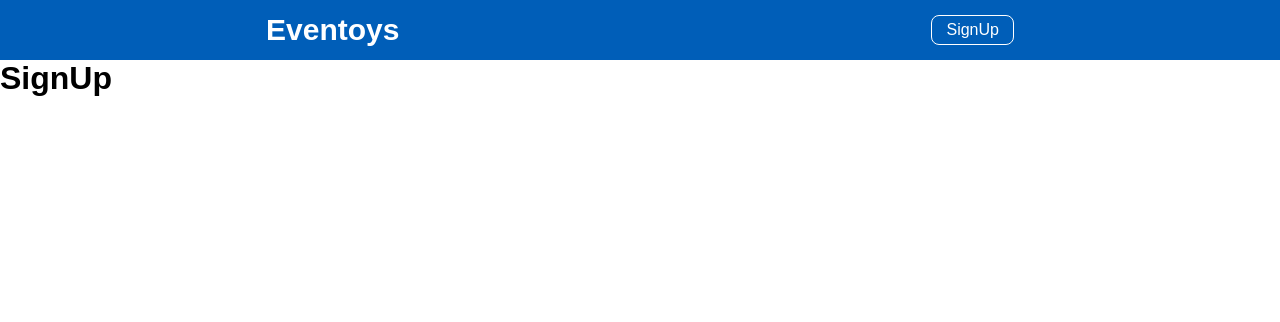
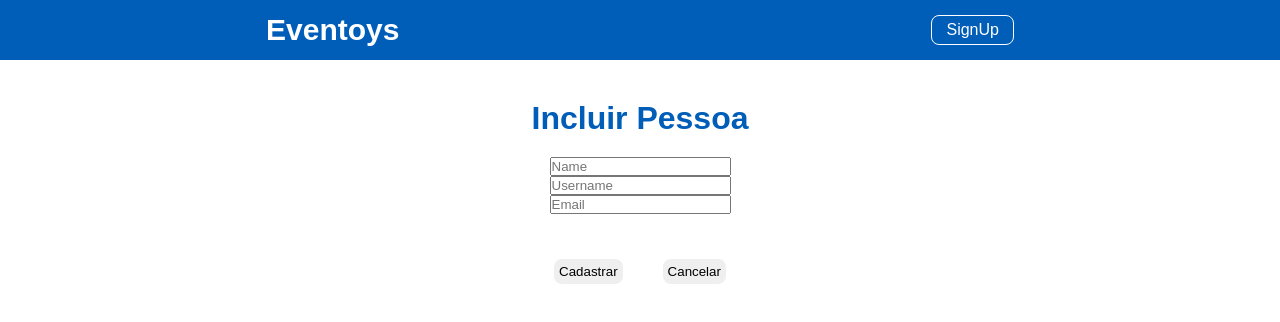
Before and after one commit to AlbertoDamaso/eventoys-front, a React (Create React App) app: page /signup in a window 1280 px wide. Shown: the top 322 px of the page. Built offline with nearby package versions, Linux system fonts and the light colour scheme.

Commit message:
eventoys-frontSignUp

```diff
--- a/package.json
+++ b/package.json
@@ -6,8 +6,10 @@
     "@testing-library/jest-dom": "^5.16.5",
     "@testing-library/react": "^13.4.0",
     "@testing-library/user-event": "^13.5.0",
+    "axios": "^1.2.1",
     "react": "^18.2.0",
     "react-dom": "^18.2.0",
+    "react-icons": "^4.7.1",
     "react-router-dom": "^6.6.1",
     "react-scripts": "5.0.1",
     "web-vitals": "^2.1.4"
--- a/src/components/Button/index.js
+++ b/src/components/Button/index.js
@@ -0,0 +1,15 @@
+import React from 'react';
+
+import './styles.css';
+
+function Button({title, ...rest}) {
+  return (
+    <div>
+        <button className='btn' {...rest}>
+            {title}
+        </button>
+    </div>
+  )
+}
+
+export default Button;
--- /dev/null
+++ b/src/components/Button/styles.css
@@ -0,0 +1,6 @@
+.btn {
+    margin: 20px;
+    padding: 5px;
+    border: 1px solid #cecece;
+    border-radius: 8px;
+}
--- a/src/components/Header/index.js
+++ b/src/components/Header/index.js
@@ -5,9 +5,9 @@ import { Link } from 'react-router-dom';
 function Header() {
   return (
     <header>
-      <Link className="logo" to="/">Eventoys</Link>
+      <Link className='logo' to='/'>Eventoys</Link>
       {/* <Link className="logo" to="/signin">SignIn</Link> */}
-      <Link className="signup" to="/signup">SignUp</Link>
+      <Link className='signup' to='/signup'>SignUp</Link>
     </header>
   )
 }
--- /dev/null
+++ b/src/components/Title/index.js
@@ -0,0 +1,15 @@
+import React from 'react';
+
+// import { Container } from './styles';
+
+function Title({title}) {
+  return(
+    <div>
+        <h1 className='title'>
+            {title}
+        </h1>
+    </div>
+  )
+}
+
+export default Title;
--- /dev/null
+++ b/src/components/Title/styles.css
@@ -0,0 +1,6 @@
+.title {
+    margin: 20px;
+    color: #005EB8;
+    font-weight: bold;
+    font-family: sans-serif;
+}
--- a/src/screens/Home/index.js
+++ b/src/screens/Home/index.js
@@ -1,11 +1,61 @@
-import React from 'react';
+import React, {useEffect, useState} from 'react';
+import { MdMode, MdOutlineDelete } from "react-icons/md";
+import axios from 'axios';
+
+import Title from '../../components/Title';
+import './styles.css';
 
 function Home() {
+
+  const [users, setUsers] = useState([]);
+
+  useEffect(()=>{
+    loadUsers();
+  },[]);
+
+  const loadUsers=async()=>{
+    const result= await axios.get("http://localhost:8080/");
+    setUsers(result.data);
+    // setUsers(result.data.slice(0,10));
+  }
+
   return(
-    <div>
-        <h1>
-            HOME
-        </h1>
+    <div className='container'>
+      <Title
+        title={'Bootcamp - 26/12/2022'}
+      />
+      <table>
+        <thead>
+          <tr>
+            <th scope='col'>#</th>
+            <th scope='col'>Name</th>
+            <th scope='col'>Username</th>
+            <th scope='col'>Email</th>
+            <th scope='col'>Action</th>
+          </tr>
+        </thead>
+        <tbody>
+          {
+            users.map((users, index) =>(
+
+            <tr>
+              <th scope='row' key={index}>{index+1}</th>
+              <td>{users.name}</td>
+              <td>{users.username}</td>
+              <td>{users.email}</td>
+              <td>
+                <button>
+                  <MdMode/>
+                </button>
+                <button>
+                  <MdOutlineDelete/>
+                </button>
+              </td>
+            </tr>
+            ))
+          }
+        </tbody>
+      </table>
     </div>
   )
 }
--- a/src/screens/Home/styles.css
+++ b/src/screens/Home/styles.css
@@ -0,0 +1,12 @@
+.container{
+    display: flex;
+    flex-direction: column;
+    align-items: center;
+    justify-content: center ;
+}
+.title {
+    margin: 20px auto;
+    color: #005EB8;
+    font-weight: bold;
+    font-family: sans-serif;
+}
--- a/src/screens/SignUp/index.js
+++ b/src/screens/SignUp/index.js
@@ -1,12 +1,74 @@
-import React from 'react';
+import React, { useState } from 'react';
+import { useNavigate } from "react-router-dom";
+import axios from 'axios';
+
+import Button from '../../components/Button';
+import Title from '../../components/Title';
 import './styles.css';
 
 function SignUp() {
+
+  let navigate = useNavigate();
+
+  const [user, setUser]=useState({
+    name:"",
+    username:"",
+    email:""
+  })
+
+  const{name, username,email}=user
+
+  const onInputChange=(e)=>{
+    setUser({...user,[e.target.name]:e.target.value})
+  }
+
+  const onSubmit= async(e)=>{
+    e.preventDefault();
+    await axios.post("http://localhost:8080/user", user)
+    navigate("/");
+  }
   return(
     <div>
-        <h1>
-            SignUp
-        </h1>
+      <form className='container' onSubmit={(e)=>onSubmit(e)}>
+          <Title
+            title={'Incluir Pessoa'}
+          />
+
+        <input
+          className='input'
+          type={'text'}
+          placeholder='Name'
+          name='name'
+          value={name}
+          onChange={(e)=>onInputChange(e)}
+        />
+        <input
+          className='input'
+          type={'text'}
+          placeholder='Username'
+          name='username'
+          value={username}
+          onChange={(e)=>onInputChange(e)}
+        />
+        <input
+          className='input'
+          type={'text'}
+          placeholder='Email'
+          name='email'
+          value={email}
+          onChange={(e)=>onInputChange(e)}
+        />
+        <div className='btn'>
+          <Button
+            title={"Cadastrar"}
+            type="submit"
+          />
+          <Button
+            title={"Cancelar"}
+            type="submit"
+          />
+        </div>
+      </form>
     </div>
   )
 }
--- a/src/screens/SignUp/styles.css
+++ b/src/screens/SignUp/styles.css
@@ -0,0 +1,12 @@
+.container{
+    display: flex;
+    flex-direction: column;
+    justify-content: center;
+    align-items: center;
+    margin: 20px;
+}
+.btn{
+    display: flex;
+    flex-direction: row;
+    border: 0;
+}
```
Also changed, not shown: src/components/Button/styles.js (deleted), 1 other file (tests, documents, lock files or other folders).
